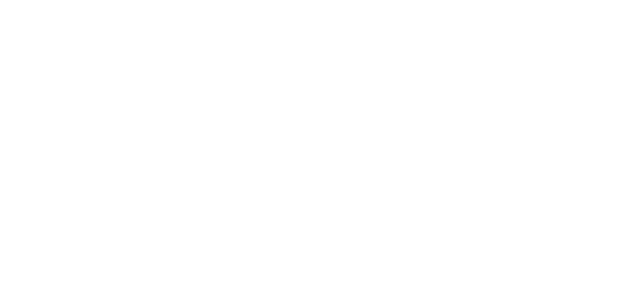
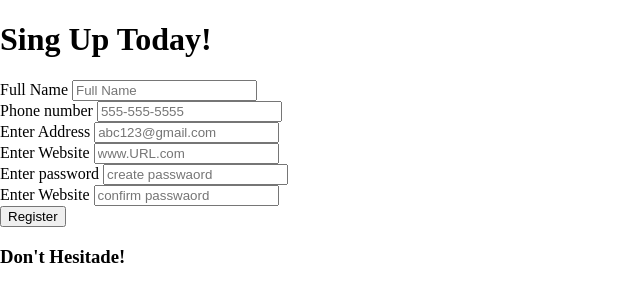
Before and after one commit to ANKITA-web34/From-Validator, a plain HTML site: page index.html in a window 1280 px wide. Shown: the whole page, without its empty margins (0-640 px from the left). Drawn offline with Linux system fonts and the light colour scheme.

Commit message:
Build UI- Html form, input, labels

```diff
--- a/index.html
+++ b/index.html
@@ -9,6 +9,47 @@
     <link rel="stylesheet" href="style.css">
 </head>
 <body>
+    <div class="conatiner">
+        <h1>Sing Up Today!</h1>
+        <!--Form-->
+        <form id="form">
+        <div class="form-group">
+            <label for="name">Full Name</label>
+            <input type="text" id="name" placeholder="Full Name">
+        </div>
+        <!--Phone number-->
+        <div class="from-group">
+            <label for="phone">Phone number</label>
+            <input type="tel" id="phone" placeholder="555-555-5555">
+        </div>
+        <!--Eamil-->
+        <div class="from-group">
+            <label for="email">Enter Address</label>
+            <input type="email" id="email" placeholder="abc123@gmail.com">
+        </div>
+        <!--Website Url-->
+        <div class="from-group">
+            <label for="Website">Enter Website</label>
+            <input type="url" id="Website" placeholder="www.URL.com">
+        </div>
+        <!--password-->
+        <div class="from-group">
+            <label for="password1">Enter password</label>
+            <input type="password" id="password1" placeholder="create passwaord">
+        </div>
+        <!--confirm password-->
+        <div class="from-group">
+            <label for="password2">Enter Website</label>
+            <input type="password" id="password2" placeholder= "confirm passwaord">
+        </div>
+        <button type="submit">Register</button>
+    </div>
+</form>
+<div class="message-container">
+    <h3 id="message">Don't Hesitade!</h3>
+</div>
+
+
     <!-- Script -->
     <script src="script.js"></script>
 </body>
```
